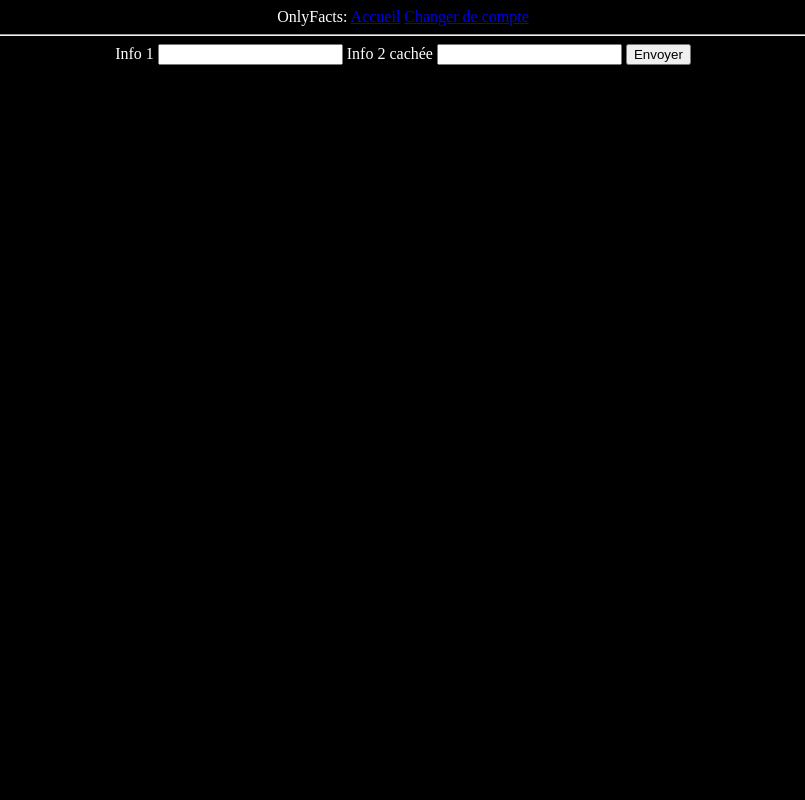
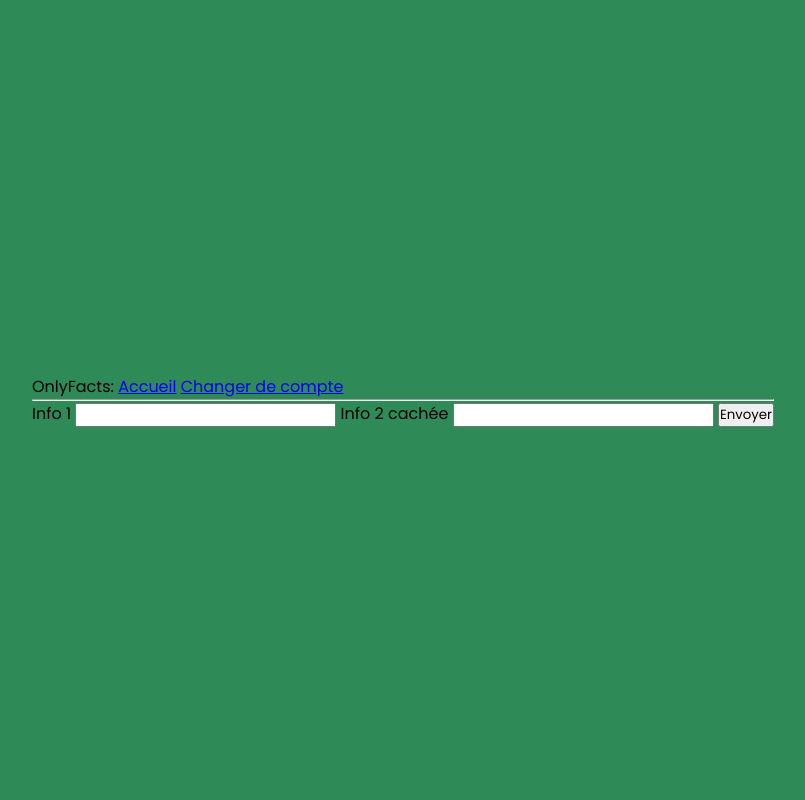
Before and after one commit to Douwang0/OnlyFacts, a Flask app: page /form in a window 1280 px wide. Shown: the whole page, without its empty margins (237-1042 px from the left). Run offline with Flask 3, Linux system fonts and the light colour scheme; parts of the project's set-up code (start-up, migrations or seed data) failed here and were passed over.

Commit message:
test_css

```diff
--- a/apps/static/styles.css
+++ b/apps/static/styles.css
@@ -1,5 +1,43 @@
+@import url("https://fonts.googleapis.com/css2?family=Poppins:wght@300;400;500;600;700;800;900&display=swap");
+
+* {
+  margin: 0;
+  padding: 0;
+  box-sizing: border-box;
+  font-family: "Poppins", sans-serif;
+}
+
 body {
-  background-color: rgb(0, 0, 0);
-  color: white;
+  display: flex;
+  justify-content: center;
+  align-items: center;
+  min-height: 100vh;
+  background: seagreen;
+}
+
+.wrapper {
+  width: 420px;
+  background: purple;
+  color: #fff;
+}
+
+.wrapper h1 {
+  font-size: 36px;
   text-align: center;
 }
+
+.wrapper .input-box {
+  width: 100%;
+  height: 50px;
+  margin: 30px 0;
+}
+
+.input-box input {
+  width: 100%;
+  height: 100%;
+  background: transparent;
+  border: none;
+  outline: none;
+  border: 2px solid rgba(255, 255, 255, .2);
+  border-radius: 40px;
+}
```
